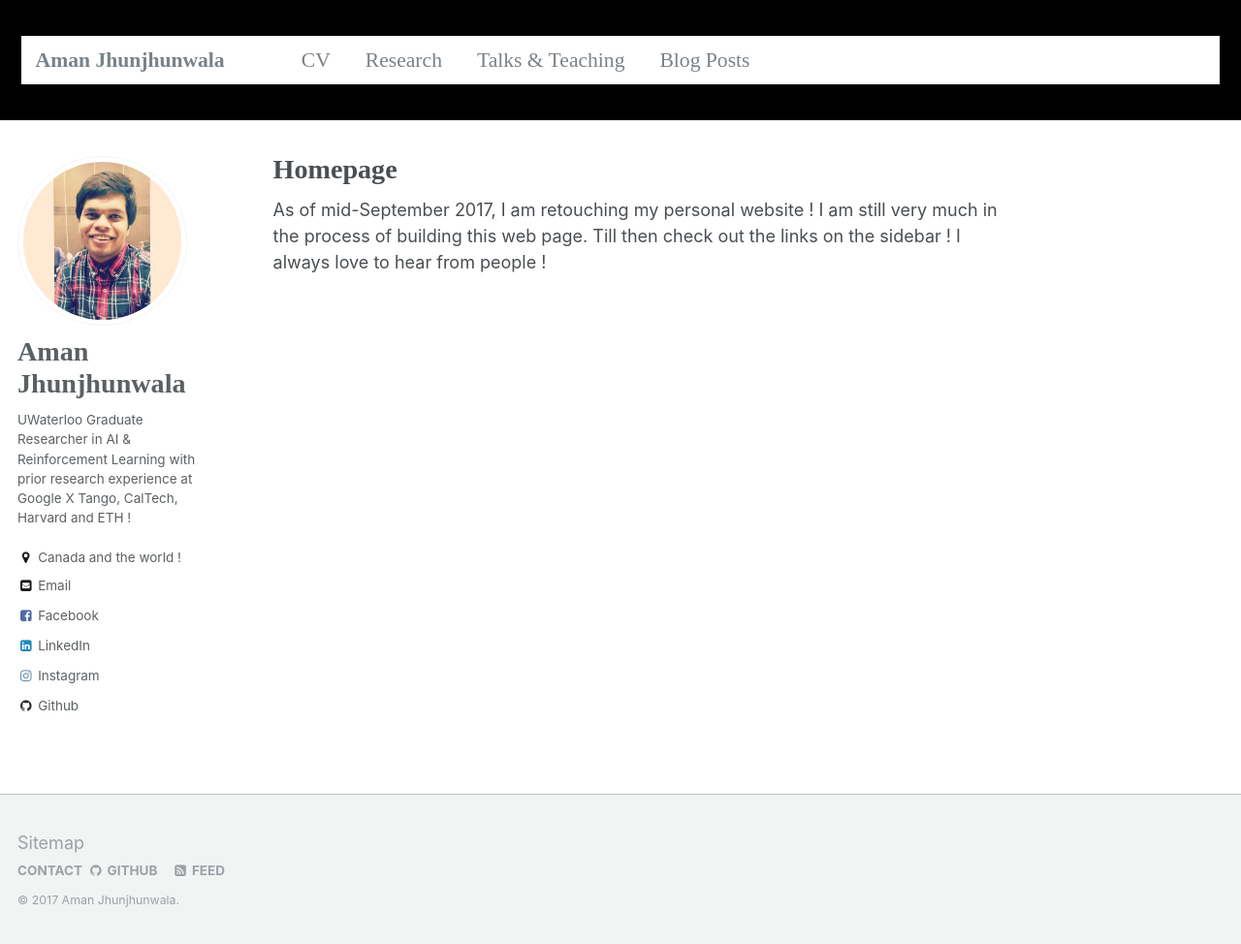
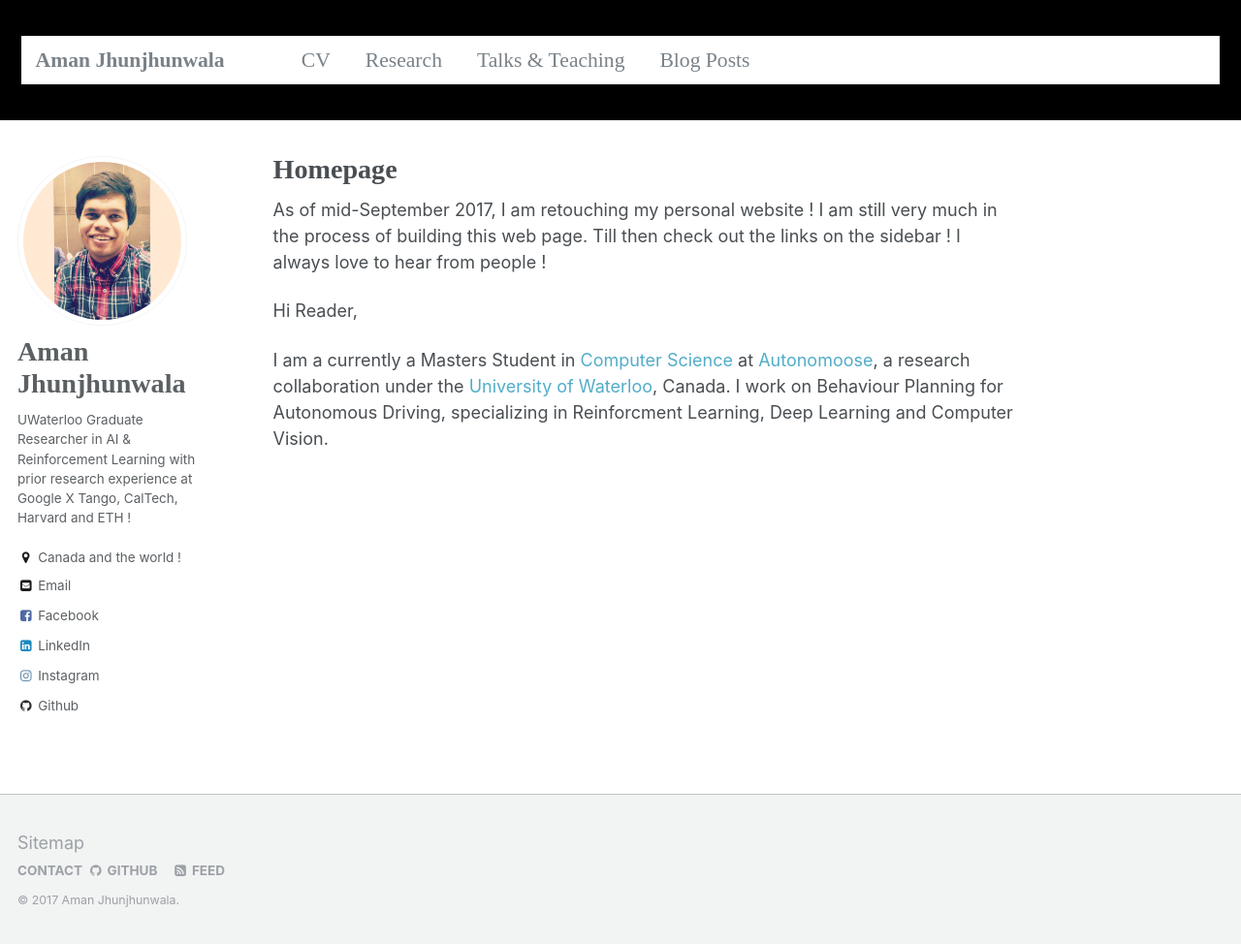
Before and after one commit to amanjhunjhunwala/amanjhunjhunwala.github.io, a Jekyll site: the page built from _pages/about.md, in a window 1280 px wide and 974 px high. Shown: the whole window at 97% size. Built offline with Jekyll 4.4.1, drawn with Linux system fonts in a browser that asks for light colours; some web fonts are replaced.

Commit message:
Update about.md

```diff
--- a/_pages/about.md
+++ b/_pages/about.md
@@ -10,3 +10,7 @@ redirect_from:
 
 As of mid-September 2017, I am retouching my personal website !
 I am still very much in the process of building this web page. Till then check out the links on the sidebar ! I always love to hear from people !
+
+Hi Reader,
+
+I am a currently a Masters Student in [Computer Science](https://cs.uwaterloo.ca/) at [Autonomoose](www.autonomoose.net), a research collaboration under the [University of Waterloo](https://uwaterloo.ca/), Canada. I work on Behaviour Planning for Autonomous Driving, specializing in Reinforcment Learning, Deep Learning and Computer Vision.
```
